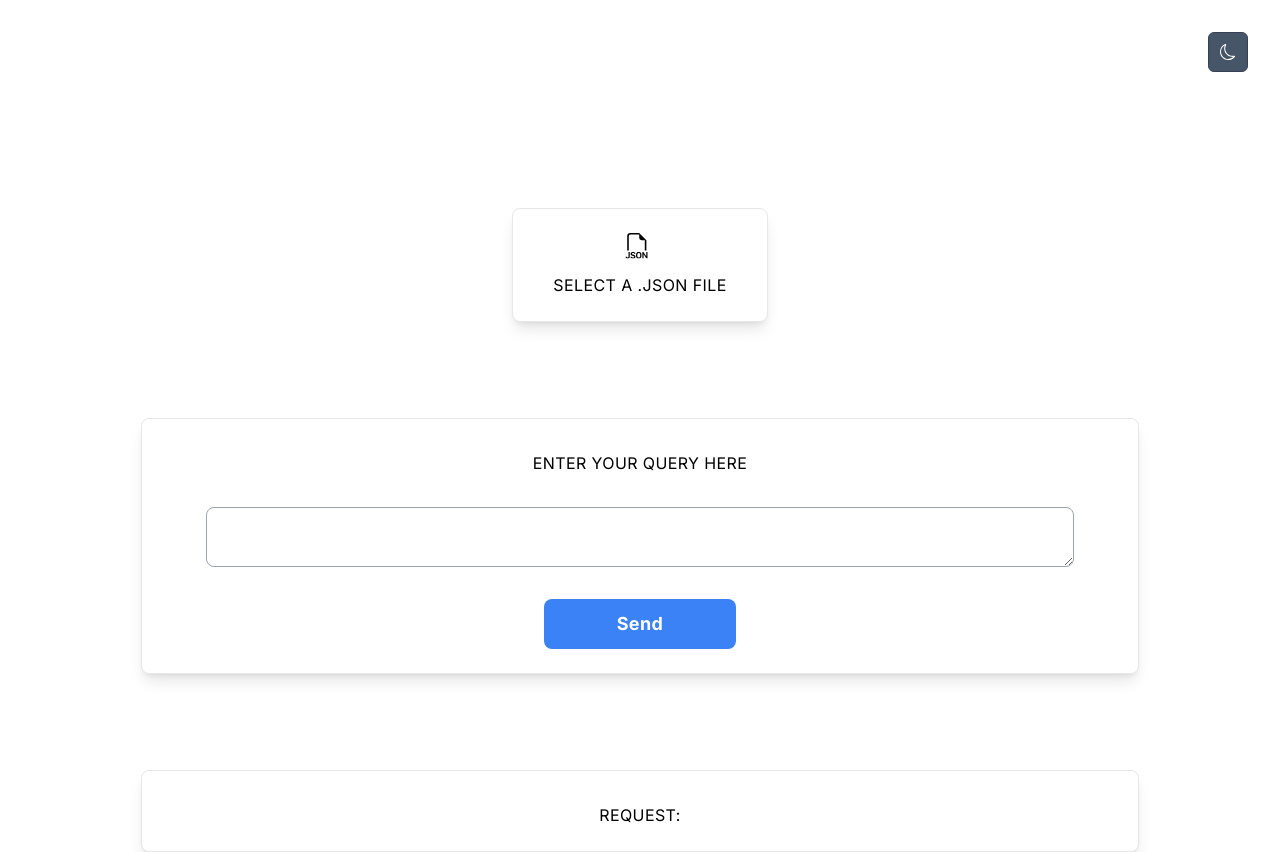
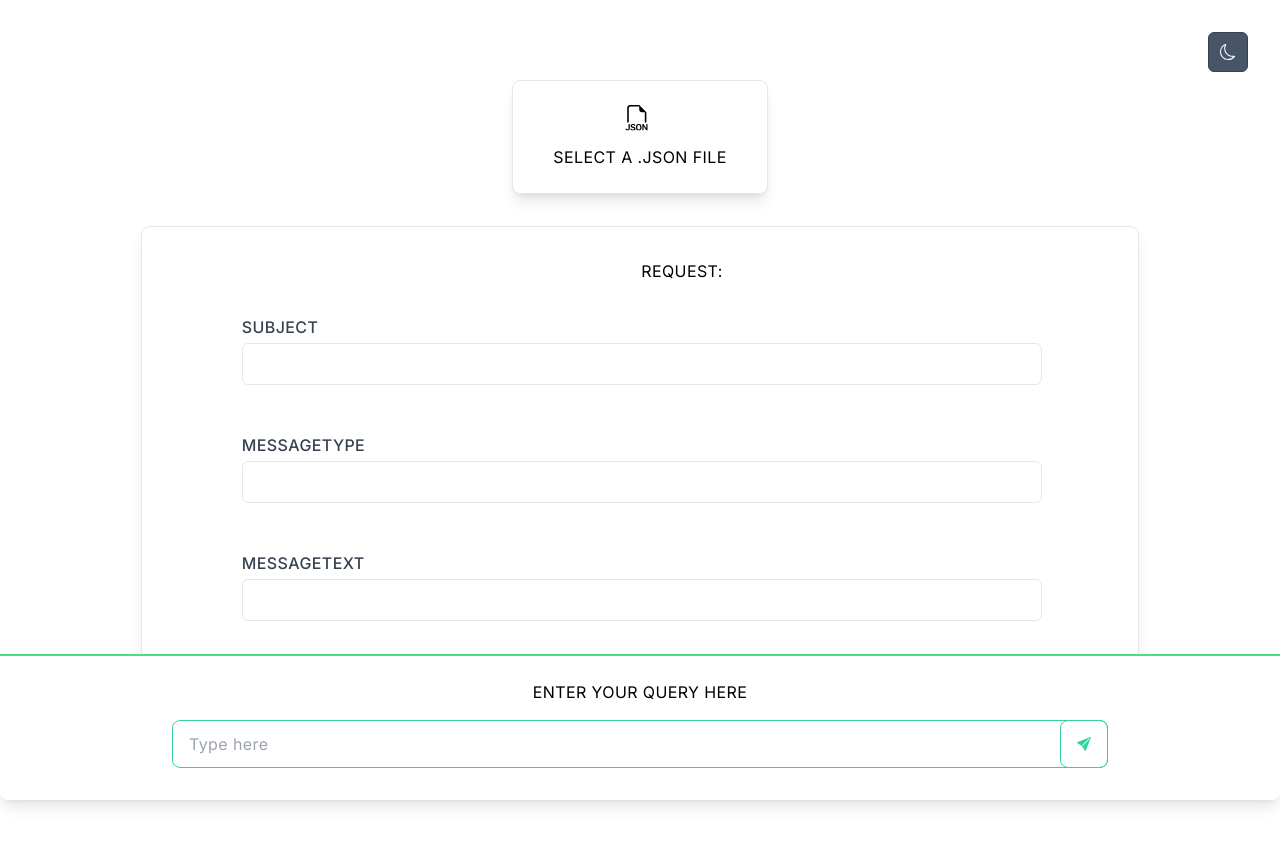
Before and after one commit to SuhasAcharya/json-input, a Next.js app: page / in a window 1280 px wide. Shown: the top 852 px of the page. After the commit the page ends 800 px from the top, so only its background shows below. Built offline with nearby package versions, Linux system fonts and the light colour scheme.

Commit message:
chatbot integration

```diff
--- a/app/components/input.tsx
+++ b/app/components/input.tsx
@@ -31,7 +31,7 @@ export default function Input({ darkMode, theme }: any) {
   };
 
   return (
-    <div className={`p-4 h-auto w-full mt-[10%] ${theme}`}>
+    <div className={`p-4 h-auto w-full  ${theme}`}>
       <form action="" className="flex items-center justify-center">
         <label
           className={`w-64 flex flex-col items-center px-4 py-6 ${theme}  rounded-lg shadow-lg tracking-wide uppercase border cursor-pointer border-blue`}
--- a/app/components/query.tsx
+++ b/app/components/query.tsx
@@ -1,25 +1,30 @@
 "use client";
 import React from "react";
+import { BsFillSendFill } from "react-icons/bs";
 
 export default function Query({ darkMode, theme }: any) {
   return (
-    <div className={`p-4 h-auto w-full mt-[5%]`}>
+    <div className={`h-auto w-full border-t-2 border-green-400`}>
       <form action="" className="flex items-center justify-center">
         <label
-          className={`w-[80%] h-auto flex flex-col items-center px-4 py-6 gap-y-8 ${theme} rounded-lg shadow-lg tracking-wide uppercase border cursor-pointer border-blue`}
+          className={`w-[100%] h-auto flex flex-col items-center px-4 py-4 gap-y-4 ${theme} rounded-lg shadow-lg tracking-wide uppercase  cursor-pointer `}
         >
           <span className={`mt-2 text-base leading-normal ${theme}`}>
             Enter your query here
           </span>
-          <textarea className="h-[60px] w-[90%] border-[1px] border-gray-400 rounded-lg p-2 text-lg font-semibold" />
-          <button className="bg-blue-500 h-[50px] w-[20%] rounded-lg hover:bg-blue-700">
-            <text
-              className="text-white text-lg font-bold"
-              onClick={(e) => e.preventDefault}
+          <div className={`w-[75%] relative mb-4`}>
+            <input
+              type="text"
+              placeholder="Type here"
+              className="input input-bordered input-success w-full "
+            />
+            <button
+              className="btn btn-xs sm:btn-sm md:btn-md btn-outline  btn-success absolute right-0   "
+              onClick={(e) => e.preventDefault()}
             >
-              Send
-            </text>
-          </button>
+              <BsFillSendFill />
+            </button>
+          </div>
         </label>
       </form>
     </div>
--- a/app/components/request.tsx
+++ b/app/components/request.tsx
@@ -1,16 +1,53 @@
 "use client";
 import React from "react";
 
+type DataType = {
+  key: string;
+  type: string;
+};
+
 export default function Request({ darkMode, theme }: any) {
+  const data: DataType[] = [
+    { key: "subject", type: "string" },
+    { key: "messageType", type: "string" },
+    { key: "messageText", type: "string" },
+    { key: "isRequired", type: "boolean" },
+  ];
   return (
-    <div className={`p-4 h-auto min-h-[25vh] w-full mt-[5%]`}>
+    <div className={`p-4 h-auto min-h-[25vh] w-full`}>
       <form action="" className="flex items-center justify-center">
         <label
-          className={`w-[80%] h-auto flex flex-col items-center px-4 py-6 gap-y-8 ${theme} rounded-lg shadow-lg tracking-wide uppercase border cursor-pointer border-blue`}
+          className={`w-[80%] h-auto flex flex-col items-start pl-[100px] px-4 py-6 gap-y-8 ${theme} rounded-lg shadow-lg tracking-wide uppercase border cursor-pointer border-blue`}
         >
-          <span className={`mt-2 text-base leading-normal ${theme} `}>
-            Request:
+          <span
+            className={`mt-2 text-base leading-normal ${theme} w-full flex justify-center `}
+          >
+            REQUEST:
           </span>
+          {data.map((item) => (
+            <div key={item.key} className="mb-4">
+              <label className="block font-medium mb-1 text-gray-700">
+                {item.key}
+              </label>
+              {item.type === "string" ? (
+                <input
+                  type="text"
+                  className="border rounded-md p-2 w-[100vh] focus:outline-none focus:border-blue-500"
+                />
+              ) : (
+                item.type === "boolean" && (
+                  <div className="form-control w-52">
+                    <label className="cursor-pointer label">
+                      <input
+                        type="checkbox"
+                        className="toggle toggle-primary"
+                      />
+                    </label>
+                  </div>
+                )
+              )}
+            </div>
+          ))}
         </label>
       </form>
     </div>
--- a/app/components/response.tsx
+++ b/app/components/response.tsx
@@ -3,7 +3,7 @@ import React from "react";
 
 export default function Response({ darkMode, theme }: any) {
   return (
-    <div className={`p-4 h-auto min-h-[25vh] w-full mt-[5%]`}>
+    <div className={`p-4 h-auto min-h-[25vh] w-full `}>
       <form action="" className="flex items-center justify-center">
         <label
           className={`w-[80%] h-auto flex flex-col items-center px-4 py-6 gap-y-8 ${theme} rounded-lg shadow-lg tracking-wide uppercase border cursor-pointer border-blue`}
--- a/app/page.tsx
+++ b/app/page.tsx
@@ -20,7 +20,7 @@ const Home = () => {
   }, [darkMode]);
 
   return (
-    <div className={`${theme}`}>
+    <div className={`flex flex-col ${theme} h-screen`}>
       <div className="w-full flex justify-end p-8">
         <div className="fixed border-[1px] rounded-md border-gray-700 w-10 flex items-center justify-center h-10 bg-slate-600 text-white">
           <button onClick={toggleTheme}>
@@ -32,10 +32,14 @@ const Home = () => {
           </button>
         </div>
       </div>
-      <Input darkMode={darkMode} theme={theme} />
-      <Query darkMode={darkMode} theme={theme} />
-      <Request darkMode={darkMode} theme={theme} />
-      <Response darkMode={darkMode} theme={theme} />
+      <div className="flex-grow overflow-y-auto pb-[100px]">
+        <Input darkMode={darkMode} theme={theme} />
+        <Request darkMode={darkMode} theme={theme} />
+        <Response darkMode={darkMode} theme={theme} />
+      </div>
+      <div className="fixed bottom-0 left-0 w-full ">
+        <Query darkMode={darkMode} theme={theme} />
+      </div>
     </div>
   );
 };
--- a/package.json
+++ b/package.json
@@ -21,5 +21,8 @@
     "react-toastify": "^9.1.3",
     "tailwindcss": "3.3.3",
     "typescript": "5.1.6"
+  },
+  "devDependencies": {
+    "daisyui": "^3.5.1"
   }
 }
--- a/tailwind.config.ts
+++ b/tailwind.config.ts
@@ -1,20 +1,20 @@
-import type { Config } from 'tailwindcss'
+import type { Config } from "tailwindcss";
 
 const config: Config = {
   content: [
-    './pages/**/*.{js,ts,jsx,tsx,mdx}',
-    './components/**/*.{js,ts,jsx,tsx,mdx}',
-    './app/**/*.{js,ts,jsx,tsx,mdx}',
+    "./pages/**/*.{js,ts,jsx,tsx,mdx}",
+    "./components/**/*.{js,ts,jsx,tsx,mdx}",
+    "./app/**/*.{js,ts,jsx,tsx,mdx}",
   ],
   theme: {
     extend: {
       backgroundImage: {
-        'gradient-radial': 'radial-gradient(var(--tw-gradient-stops))',
-        'gradient-conic':
-          'conic-gradient(from 180deg at 50% 50%, var(--tw-gradient-stops))',
+        "gradient-radial": "radial-gradient(var(--tw-gradient-stops))",
+        "gradient-conic":
+          "conic-gradient(from 180deg at 50% 50%, var(--tw-gradient-stops))",
       },
     },
   },
-  plugins: [],
-}
-export default config
+  plugins: [require("daisyui")],
+};
+export default config;
```
Also changed, not shown: 1 other file (tests, documents, lock files or other folders).
